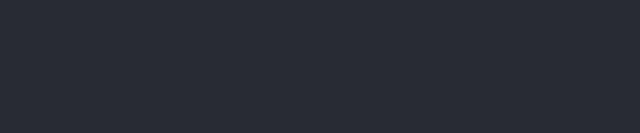
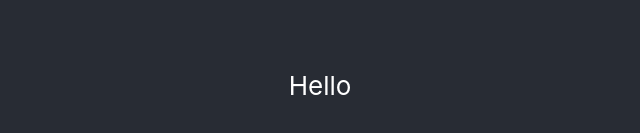
Before and after one commit to NouarSalhEddine/React-TDD, a React (Create React App) app: page / in a window 1280 px wide. Shown: the part 315-448 px from the top of the page, without its empty margins (320-960 px from the left). Built offline with nearby package versions, Linux system fonts and the light colour scheme.

Commit message:
add test props

```diff
--- a/src/App.tsx
+++ b/src/App.tsx
@@ -1,5 +1,5 @@
 import React from 'react';
-
+import ExerciceOne from './components/ExerciceOne/ExerciceOne';
 import './App.css';
 
 
@@ -7,7 +7,7 @@ function App() {
   return (
     <div className="App">
       <header className="App-header">
-
+<ExerciceOne />
       </header>
     </div>
   );
--- a/src/components/ExerciceOne/ExerciceOne.tsx
+++ b/src/components/ExerciceOne/ExerciceOne.tsx
@@ -1,8 +1,8 @@
 import React from 'react'
-
-function ExerciceOne() {
+import { exerciceOneProps } from './ExerciceOneProps'
+function ExerciceOne(props:exerciceOneProps) {
   return (
-    <div>ExerciceOne</div>
+    <div>Hello</div>
   )
 }
 
--- /dev/null
+++ b/src/components/ExerciceOne/ExerciceOneProps.ts
@@ -0,0 +1,3 @@
+export const exerciceOneProps -{
+  name ?: String
+}
```
Also changed, not shown: 2 other files (tests, documents, lock files or other folders).
